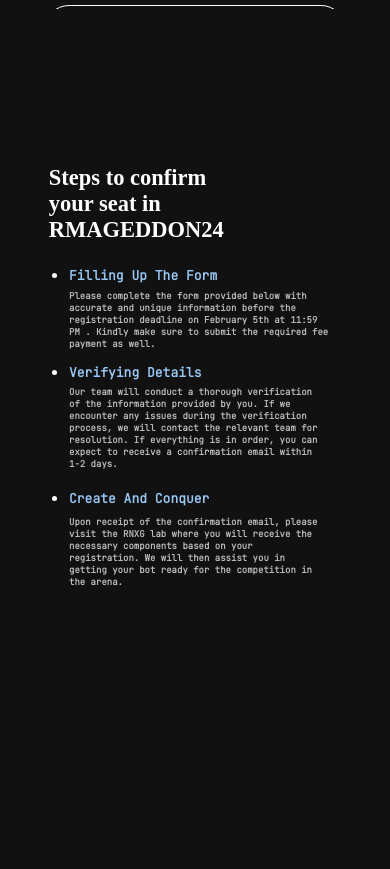
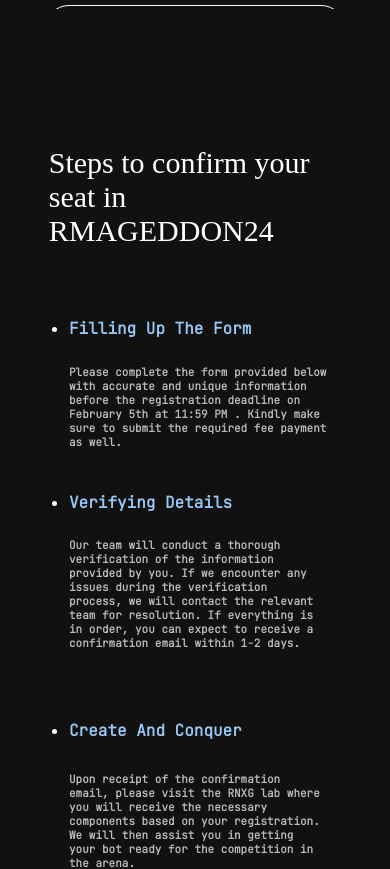
Before and after one commit to PrashikBhimte/Rmageddon2K24, a React (Create React App) app in the folder clientside/: page / in a window 390 px wide. Shown: the part 2500-3369 px from the top of the page. Built offline with nearby package versions, Linux system fonts and the light colour scheme; a web font is replaced by a local one.

Commit message:
responcview is imporoved

```diff
--- a/clientside/src/Components/Steps/Info.css
+++ b/clientside/src/Components/Steps/Info.css
@@ -1,9 +1,3 @@
-body{
-    padding:0;
-    margin: 0;
-    background-color: #111111;
-    overflow-x: hidden;
-}
 .parentdiv{
     width: 100vw;
     height: 100vh;
@@ -31,21 +25,23 @@
 .heading{
     font-family: 'Wallpoet';
     color: white;
-    font-size: 23px;
+    font-size: 30px;
     width: 63%;
-    height: 7%;
-    position: static;
+    height: auto;
+    margin: 0;
+    padding-top: 10pxwda;
+    /* position: static;
     top: 3%;
-    left: -1%;
-
-
+    left: -1%; */
+}
+.heading p {
+    margin: 0;
 }
 .subheading{
     color: white;
     position: absolute;
     width: 70%;
-    height: 50%;
-
+    height: 45%;
     left: 17%;
 }
 
@@ -55,14 +51,13 @@
     position: absolute;
     top: 7%;
     font-family: 'JetBrains Mono';
-
 }
-h3{
-    font-size: 20px;
+.subheading h3{
+    font-size: 18px;
     color: #99C7F4;
 }
-h4{
-    font-size: 16px;
+.subheading h4{
+    font-size: 13px;
     color: #bababa;
 }
 .content1{
@@ -107,14 +102,14 @@
 }
 @media (min-width:645px) and (max-width:940px)
 {
-    h3{
-        font-size: 17px;
+    .subheading h3{
+        font-size: 18px;
     }
-    h4{
+    .subheading h4{
         font-size: 13px;
     }
     .heading{
-        font-size: 20px;
+        font-size: 30px;
     }
 }
 @media (max-width:550px)
@@ -125,11 +120,11 @@
 }
 @media (min-width:551px) and (max-width:644px)
 {
-    h3{
-        font-size: 15px;
+    .subheading h3{
+        font-size: 16px;
     }
-    h4{
-        font-size: 11px;
+    .subheading h4{
+        font-size: 13px;
     }
     .content1{
         width: 90%;
@@ -141,23 +136,31 @@
         width: 113%;
     }
     .heading{
-        font-size: 18px;
+        width: 70%;
+        font-size: 30px;
     }
 }
 @media (max-width:550px)
 {
+    .parentdiv {
+        background-color: #111111;
+    }
     .heading{
-        font-size: 15px;
+        width: 100%;
+        font-size: 30px;
     }
-    h3{
-        font-size: 13px;
+    .subheading h3{
+        font-size: 16px;
     }
-    h4{
-        font-size: 9px;
+    .subheading h4{
+        font-size: 11px;
     }
     .first,.second,.third{
 
         left: 1%;
+    }
+    .subheading {
+        height: 90%;
     }
 }
 @media (max-width:290px)
--- a/clientside/src/Components/Steps/Info.jsx
+++ b/clientside/src/Components/Steps/Info.jsx
@@ -26,10 +26,10 @@
   return (
     <div className="main">
       <div className="parentdiv">
-        <img src={srcImg} id="background" />
+        <img src={srcImg} alt="background" id="background" />
         <div className="maindiv">
           <div className="heading">
-            <h2>Steps to confirm your seat in RMAGEDDON24</h2>
+            <p>Steps to confirm your seat in RMAGEDDON24</p>
           </div>
           <div className="subheading">
             <ul>
```
